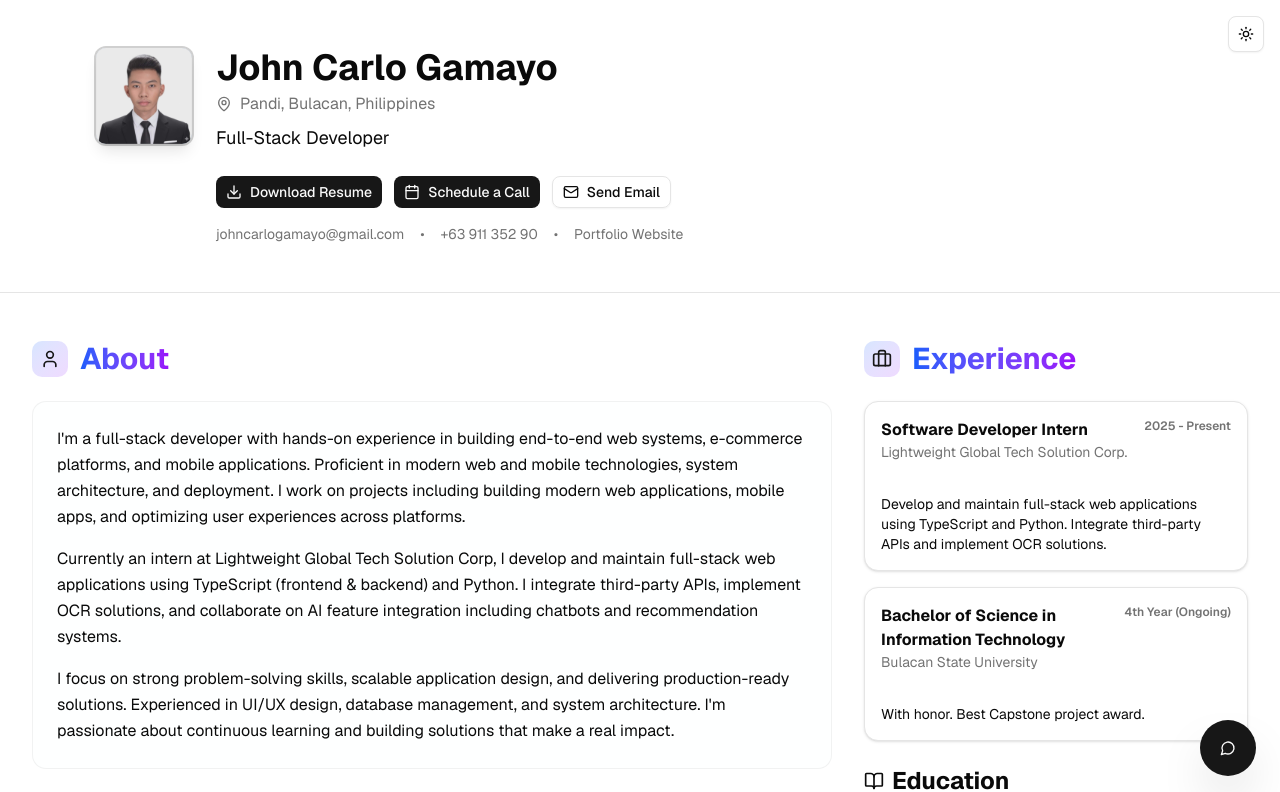
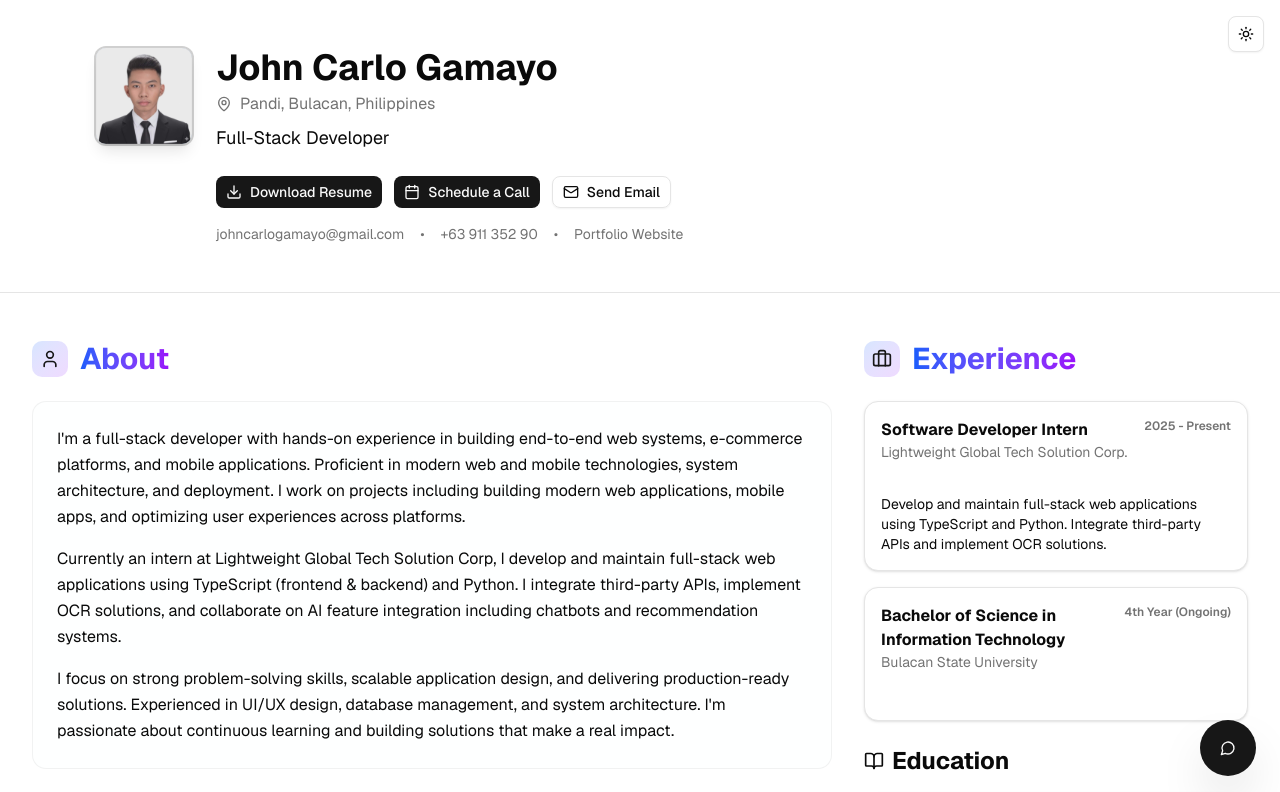
Before and after one commit to JohnCarloGamayo/newportfolio, a Next.js app: page / in a window 1280 px wide. Shown: the top 792 px of the page. Built offline with nearby package versions, Linux system fonts and the light colour scheme.

Commit message:
Update experience

```diff
--- a/components/Experience.tsx
+++ b/components/Experience.tsx
@@ -15,7 +15,7 @@ export default function Experience() {
       title: "Bachelor of Science in Information Technology",
       company: "Bulacan State University",
       date: "4th Year (Ongoing)",
-      description: "With honor. Best Capstone project award."
+      description: ""
     },
   ]
 
```
